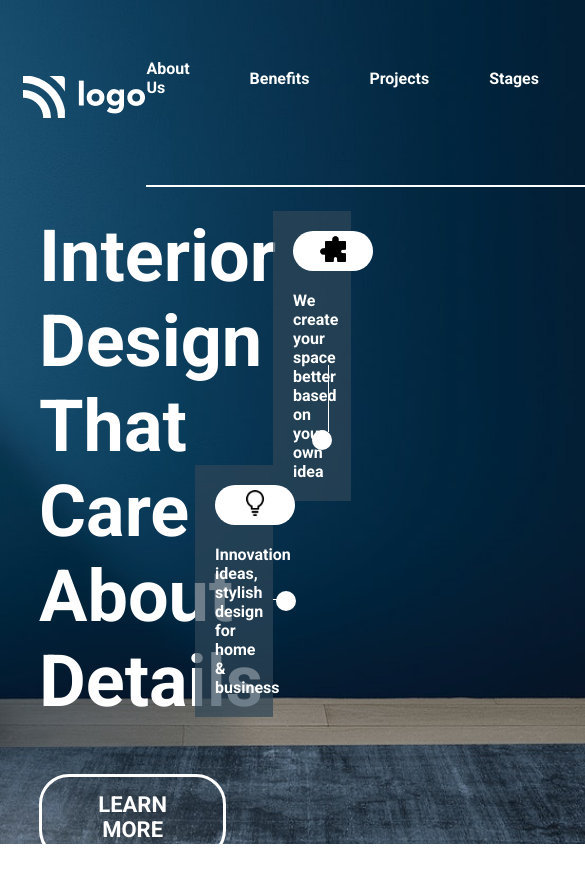
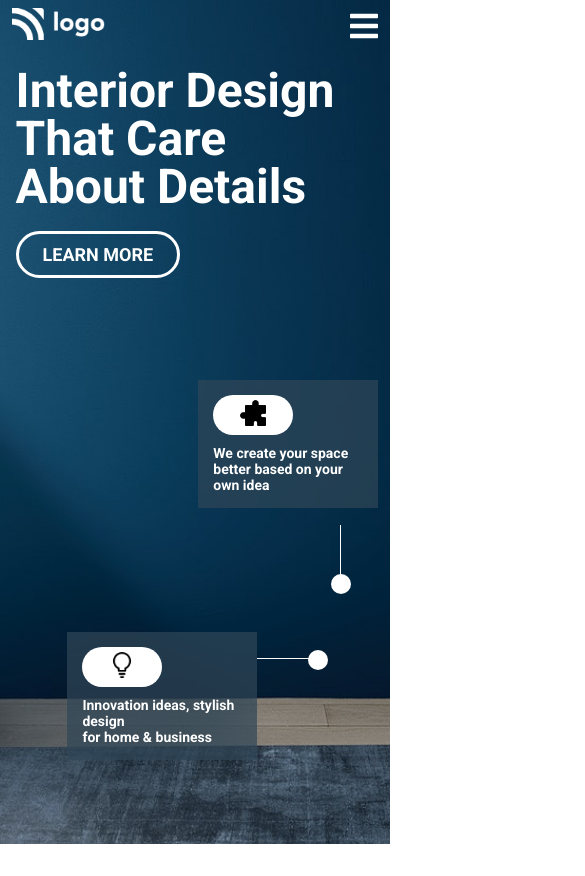
Before and after one commit to Shashanka8/Project-10-Interior-Design-Landing-Page, a plain HTML site: page index.html in a window 390 px wide. Shown: the top 876 px of the page, 585 px wide, since content can reach past the window. After the commit the page ends 844 px from the top, so only its background shows below. Drawn offline with Linux system fonts and the light colour scheme.

Commit message:
Updated Readme.md and added CSS media queries for device responsive

```diff
--- a/css/style.css
+++ b/css/style.css
@@ -16,6 +16,10 @@ body {
   font-family: "Roboto", sans-serif;
 }
 
+button {
+  cursor: pointer;
+}
+
 nav {
   padding: 3% 6%;
   display: flex;
@@ -29,19 +33,19 @@ nav .list {
   flex-direction: row;
   justify-content: space-between;
   align-items: center;
-  cursor: pointer;
   border-bottom: 2px solid #ffffff;
   padding-bottom: 40px;
 }
 
 nav .list-item {
   list-style: none;
-  padding-right: 60px;
+  margin-right: 60px;
   font-weight: 700;
+  cursor: pointer;
 }
 
 nav .list-item:last-child {
-  padding-right: 0;
+  margin-right: 0;
 }
 
 .contact {
@@ -54,6 +58,12 @@ nav .list-item:last-child {
 .contact img {
   height: 30px;
   margin-right: 10px;
+}
+
+.menu-icon {
+  display: none;
+  height: 32px;
+  cursor: pointer;
 }
 
 main {
@@ -83,14 +93,14 @@ main .heading-section {
   position: absolute;
   bottom: 15%;
   right: 30%;
-  width: 20%;
+  width: 260px;
 }
 
 .plugin-card {
   position: absolute;
   top: 25%;
   right: 10%;
-  width: 20%;
+  width: 260px;
 }
 
 .card {
@@ -153,3 +163,136 @@ main .heading-section {
   height: 1px;
   background-color: #ffffff;
 }
+
+/* ---------- Media Queries ---------- */
+
+@media screen and (max-width: 1199px) {
+  nav {
+    padding: 2% 4%;
+  }
+  nav .list {
+    padding-bottom: 30px;
+  }
+  nav .list-item {
+    margin-right: 40px;
+  }
+  main {
+    padding: 4% 6%;
+  }
+  main .heading-section {
+    font-size: 32px;
+  }
+  .line1 {
+    right: 16%;
+  }
+}
+
+@media only screen and (max-width: 991px) {
+  .logo {
+    height: 40px;
+  }
+  nav {
+    padding: 2% 3%;
+  }
+  nav .list-item {
+    margin-right: 20px;
+  }
+  main {
+    padding: 4%;
+  }
+}
+
+@media only screen and (max-width: 767px) {
+  .logo {
+    height: 32px;
+  }
+  nav .list {
+    display: none;
+  }
+  .menu-icon {
+    display: inline-block;
+  }
+  main .heading-section {
+    font-size: 30px;
+  }
+  .learnmore-btn {
+    padding: 12px 30px;
+    font-size: 20px;
+    margin-top: 30px;
+  }
+  .idea-card {
+    bottom: 15%;
+    right: 20%;
+    width: 220px;
+  }
+  .plugin-card {
+    top: 20%;
+    right: 5%;
+    width: 200px;
+  }
+  .card {
+    padding: 15px;
+  }
+  .card p {
+    font-size: 14px;
+  }
+  .dot1 {
+    top: 45%;
+    right: 10%;
+  }
+  .dot2 {
+    right: 10%;
+  }
+  .line1 {
+    top: 38.5%;
+    right: 11.5%;
+    height: 8%;
+  }
+  .line2 {
+    width: 8%;
+    right: 12%;
+  }
+}
+
+@media only screen and (max-width: 600px) {
+  main .heading-section {
+    font-size: 24px;
+    width: 90%;
+    line-height: 1;
+  }
+  .learnmore-btn {
+    padding: 10px 24px;
+    font-size: 18px;
+    margin-top: 20px;
+  }
+  .card p {
+    margin-top: 10px;
+  }
+  .idea-card {
+    bottom: 10%;
+    right: 34%;
+    width: 190px;
+  }
+  .plugin-card {
+    top: 45%;
+    right: 3%;
+    width: 180px;
+  }
+  .dot1 {
+    top: 68%;
+  }
+  .dot2 {
+    top: 77%;
+    right: 16%;
+  }
+  .line1 {
+    top: 62.2%;
+    right: 12.5%;
+    height: 8%;
+  }
+  .line2 {
+    top: 78%;
+    width: 14%;
+    right: 20%;
+  }
+}
--- a/index.html
+++ b/index.html
@@ -29,6 +29,7 @@
           </li>
         </ul>
       </div>
+      <img src="./assets/menu-icon.svg" alt="menu-icon" class="menu-icon" />
     </nav>
 
     <!-- Hero -->
```
Also changed, not shown: assets/menu-icon.svg (added), 1 other file.
